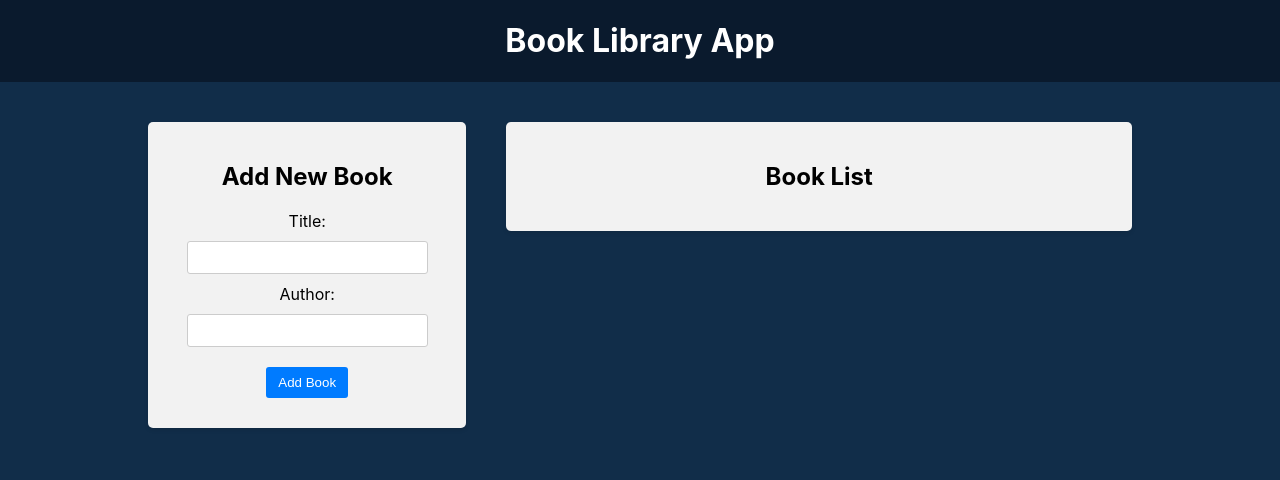
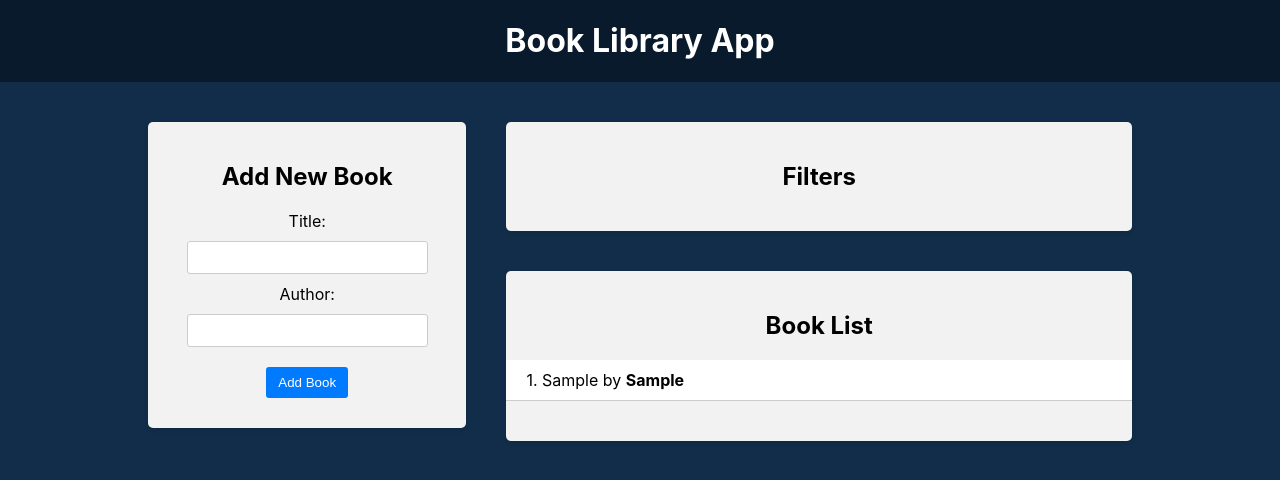
Before and after one commit to galagrin/book_reader_app, a React (Create React App) app in the folder frontend/: page / in a window 1280 px wide. Both pictures are taken after typing "Sample", "Sample" into the empty fields and a click on the button "Add Book". Shown: the top 480 px of the page. Built offline with nearby package versions, Linux system fonts and the light colour scheme.

Commit message:
feat: add reducer books

```diff
--- a/frontend/package.json
+++ b/frontend/package.json
@@ -3,9 +3,11 @@
   "version": "0.1.0",
   "private": true,
   "dependencies": {
+    "@reduxjs/toolkit": "^2.5.0",
     "cra-template": "1.2.0",
     "react": "^19.0.0",
     "react-dom": "^19.0.0",
+    "react-redux": "^9.2.0",
     "react-scripts": "5.0.1",
     "web-vitals": "^4.2.4"
   },
--- a/frontend/src/App.jsx
+++ b/frontend/src/App.jsx
@@ -14,7 +14,7 @@
                     <BookForm />
                 </div>
                 <div className="app-right-column">
-                    {/* <Filter /> */}
+                    <Filter />
                     <BookList />
                 </div>
             </main>
--- a/frontend/src/components/BookForm/BookForm.jsx
+++ b/frontend/src/components/BookForm/BookForm.jsx
@@ -1,13 +1,24 @@
 import { useState } from "react";
+import { useDispatch } from "react-redux";
+import { addBook } from "../../redux/books/actionCreators";
 import "./BookForm.css";
 
 const BookForm = () => {
     const [title, setTitle] = useState("");
     const [author, setAuthor] = useState("");
+    const dispatch = useDispatch();
 
     const handleSubmit = (e) => {
         e.preventDefault();
+
         if (title && author) {
+            const book = {
+                title,
+                author,
+            };
+
+            console.log(addBook(book));
+            dispatch(addBook(book));
             setTitle("");
             setAuthor("");
         }
--- a/frontend/src/components/BookList/BookList.jsx
+++ b/frontend/src/components/BookList/BookList.jsx
@@ -1,9 +1,26 @@
+import { UseSelector, useSelector } from "react-redux";
 import "./BookList.css";
 
 const BookList = () => {
+    const books = useSelector((state) => state.books);
+
     return (
         <div className="app-block book-list">
             <h2>Book List</h2>
+            {books.length === 0 ? (
+                <p>no books available</p>
+            ) : (
+                <ul>
+                    {books.map((book, index) => (
+                        <li key={index}>
+                            <div className="book-info">
+                                {++index}. {book.title} by{" "}
+                                <strong>{book.author}</strong>
+                            </div>
+                        </li>
+                    ))}
+                </ul>
+            )}
         </div>
     );
 };
--- a/frontend/src/index.js
+++ b/frontend/src/index.js
@@ -1,7 +1,13 @@
 import React from "react";
+import { Provider } from "react-redux";
+import store from "./redux/store";
 import ReactDOM from "react-dom/client";
 import "./index.css";
 import App from "./App";
 
 const root = ReactDOM.createRoot(document.getElementById("root"));
-root.render(<App />);
+root.render(
+    <Provider store={store}>
+        <App />
+    </Provider>
+);
--- /dev/null
+++ b/frontend/src/redux/books/actionCreators.js
@@ -0,0 +1,8 @@
+import * as actionTypes from "./actionTypes";
+
+export const addBook = (newBook) => {
+    return {
+        type: actionTypes.ADD_BOOK,
+        payload: newBook,
+    };
+};
--- /dev/null
+++ b/frontend/src/redux/books/actionTypes.js
@@ -0,0 +1,3 @@
+export const ADD_BOOK = "ADD_BOOK";
+// DELETE_BOOK;
+// TOGGLE_FAVORITE;
--- /dev/null
+++ b/frontend/src/redux/books/reducer.js
@@ -0,0 +1,14 @@
+import * as actionTypes from "./actionTypes";
+
+const initialState = [];
+
+const booksReducer = (state = initialState, action) => {
+    switch (action.type) {
+        case actionTypes.ADD_BOOK:
+            return [...state, action.payload];
+        default:
+            return state;
+    }
+};
+
+export default booksReducer;
--- /dev/null
+++ b/frontend/src/redux/store.js
@@ -0,0 +1,10 @@
+import { configureStore } from "@reduxjs/toolkit";
+import booksReducer from "./books/reducer";
+
+const store = configureStore({
+    reducer: {
+        books: booksReducer,
+    },
+});
+
+export default store;
```
Also changed, not shown: 1 other file (tests, documents, lock files or other folders).
